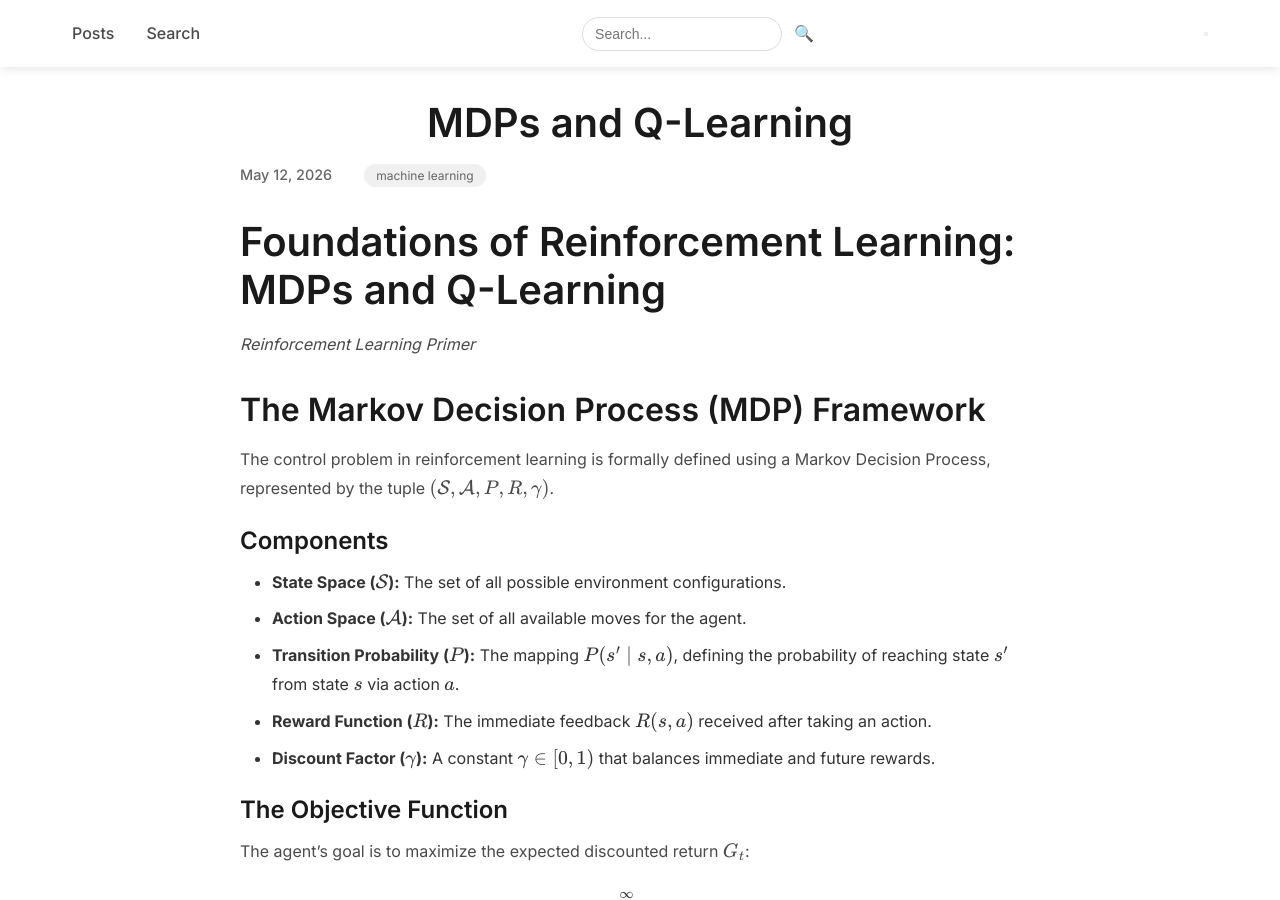
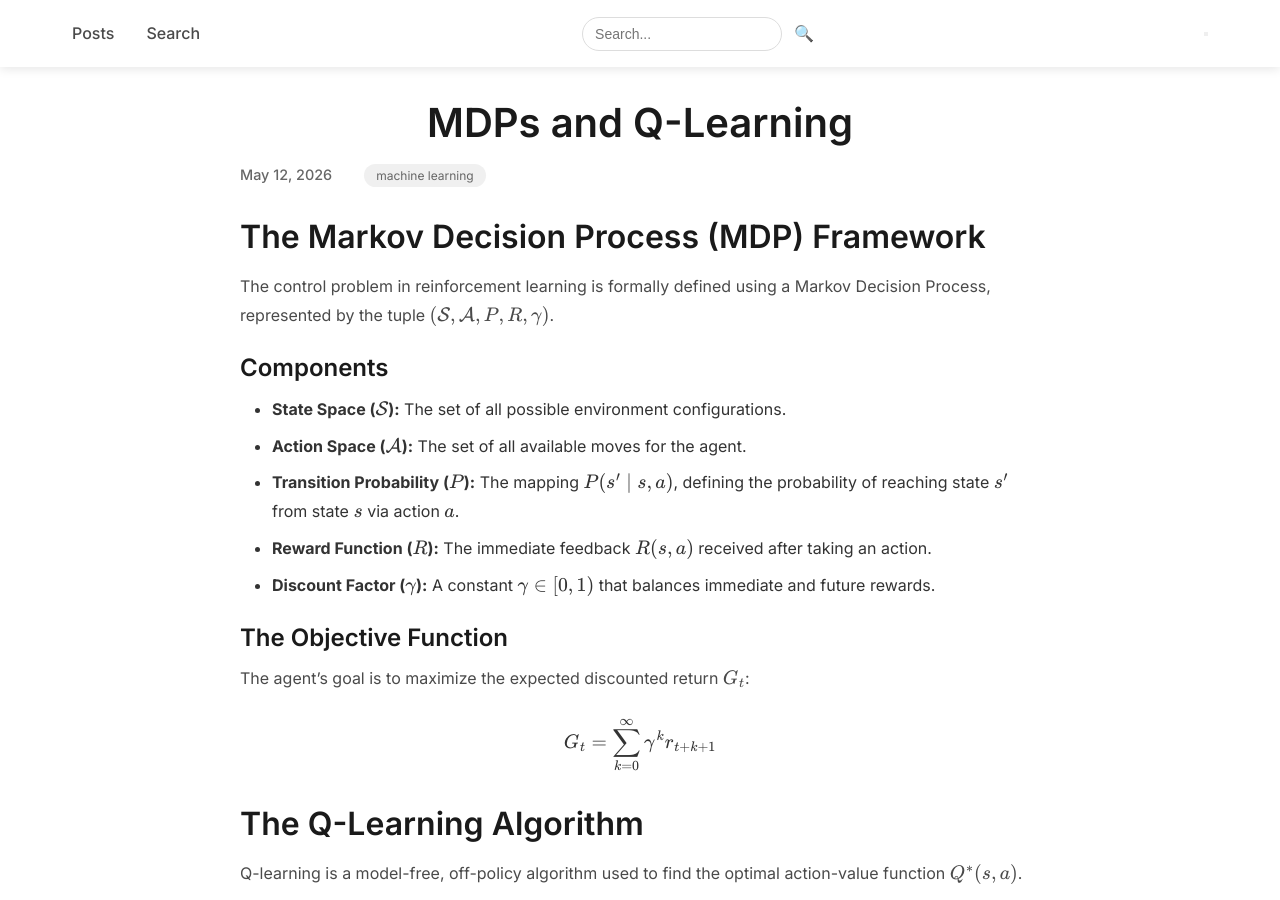
Before and after one commit to qsongatwpi/blogs1, a Jekyll site: the page built from _posts/2026-05-12-qlearning.md, in a window 1280 px wide and 900 px high. Built offline with Jekyll 4.4.1, drawn with Linux system fonts in a browser that asks for light colours; some of the changed text lies outside the part shown.

Commit message:
revise qlearning

```diff
--- a/_posts/2026-05-12-qlearning.md
+++ b/_posts/2026-05-12-qlearning.md
@@ -5,10 +5,6 @@ date: 2026-05-12 10:00:00 -0000
 categories: [machine learning]
 tags: [Q-Learning, Stochastic Approximation]
 ---
-
-# Foundations of Reinforcement Learning: MDPs and Q-Learning
-
-*Reinforcement Learning Primer*
 
 ## The Markov Decision Process (MDP) Framework
 
```
Also changed, not shown: other parts of _posts/2026-05-12-qlearning.md (+1 -1 lines).
